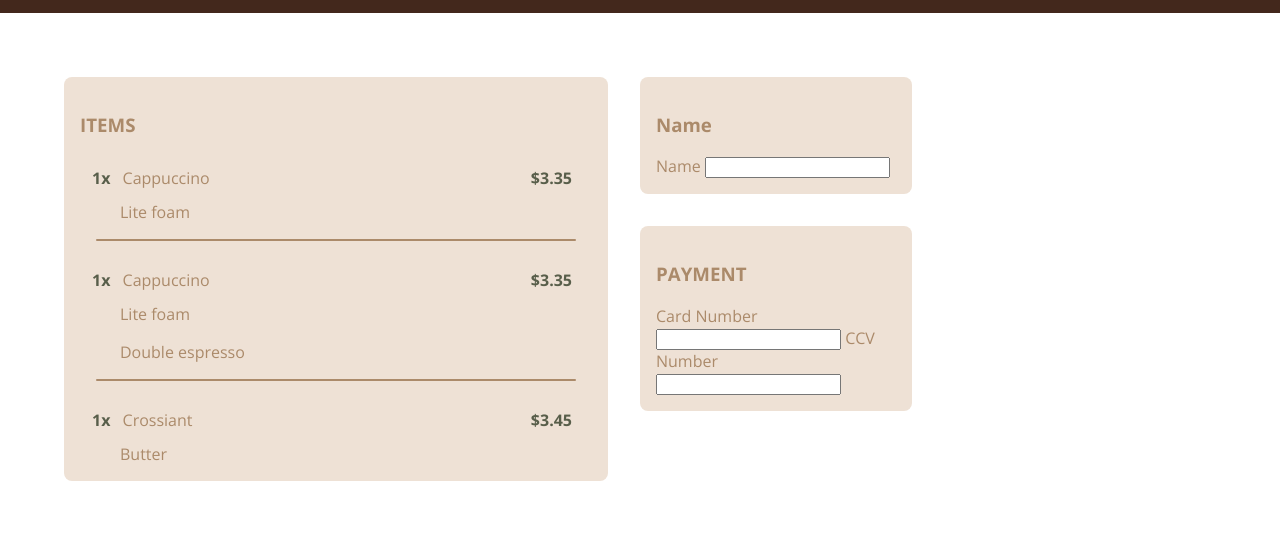
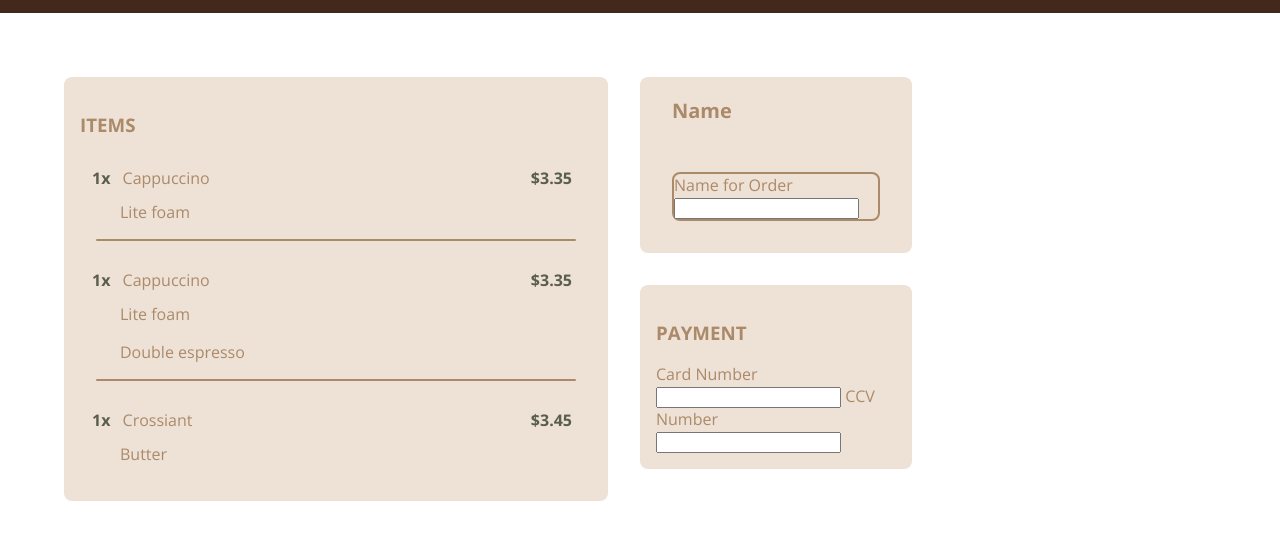
Before and after one commit to teodor-valchev/Coffee-Masters, a plain HTML site: page index.html in a window 1280 px wide. Shown: the part 83-622 px from the top of the page. Drawn offline with nearby package versions, Linux system fonts and the light colour scheme.

Commit message:
- wip the name section

```diff
--- a/index.html
+++ b/index.html
@@ -62,9 +62,9 @@
         </section>
 
         <section class="name">
-            <h3>Name</h3>
-            <div>
-                <label> Name
+            <h3 class="input-title">Name</h3>
+            <div class="input">
+                <label class="input-label"> Name for Order
                     <input type="text" class="input-field"/>
                 </label>
             </div>
--- a/styles/style.css
+++ b/styles/style.css
@@ -81,3 +81,21 @@ nav {
     margin: 1rem;
     border-radius: 0.5rem;
 }
+
+.name {
+    padding: 2rem;
+}
+
+.input-title {
+    font-size: 1.25rem;
+    margin-bottom: 1rem;
+    position: relative;
+    bottom: 2rem;
+}
+
+.input {
+    border-radius: 0.5rem;
+    border: 2px solid var(--input-color);
+    position: relative;
+    display: inline-block;
+}
```
